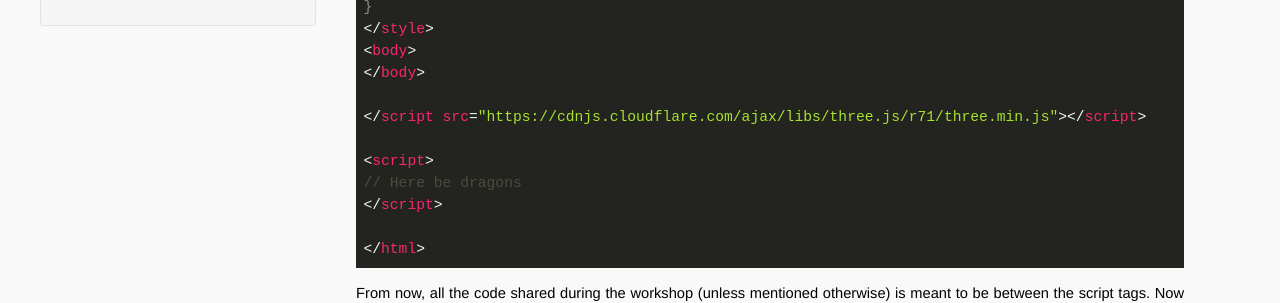
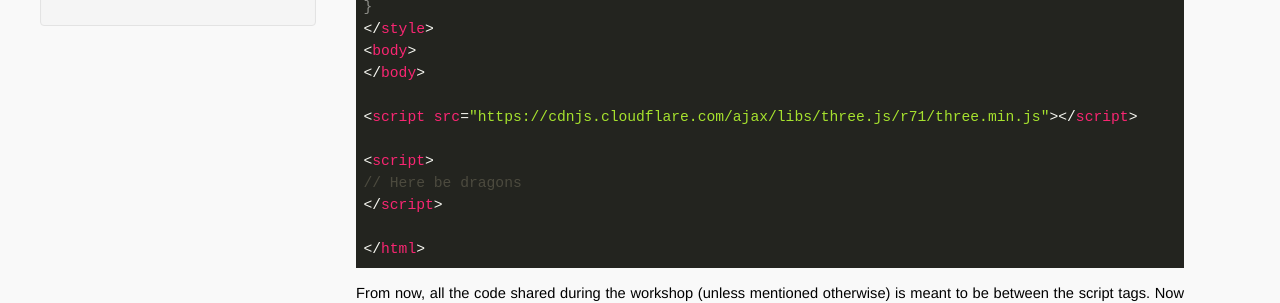
Before and after one commit to OpenTechSchool-Brussels/webVR-for-3D-graphics-and-music, a Jekyll site: the page built from your-3D-scene.markdown, in a window 1280 px wide and 900 px high, scrolled down 453 px. Shown: the part 151-454 px from the top of the window. Built offline with Jekyll 4.4.1, drawn with Linux system fonts in a browser that asks for light colours; Markdown is read by kramdown in place of the engine named in the settings.

```diff
--- a/your-3D-scene.markdown
+++ b/your-3D-scene.markdown
@@ -26,7 +26,7 @@ body {
 <body>
 </body>
 
-</script src="https://cdnjs.cloudflare.com/ajax/libs/three.js/r71/three.min.js"></script>
+<script src="https://cdnjs.cloudflare.com/ajax/libs/three.js/r71/three.min.js"></script>
 
 <script>
 // Here be dragons
```
